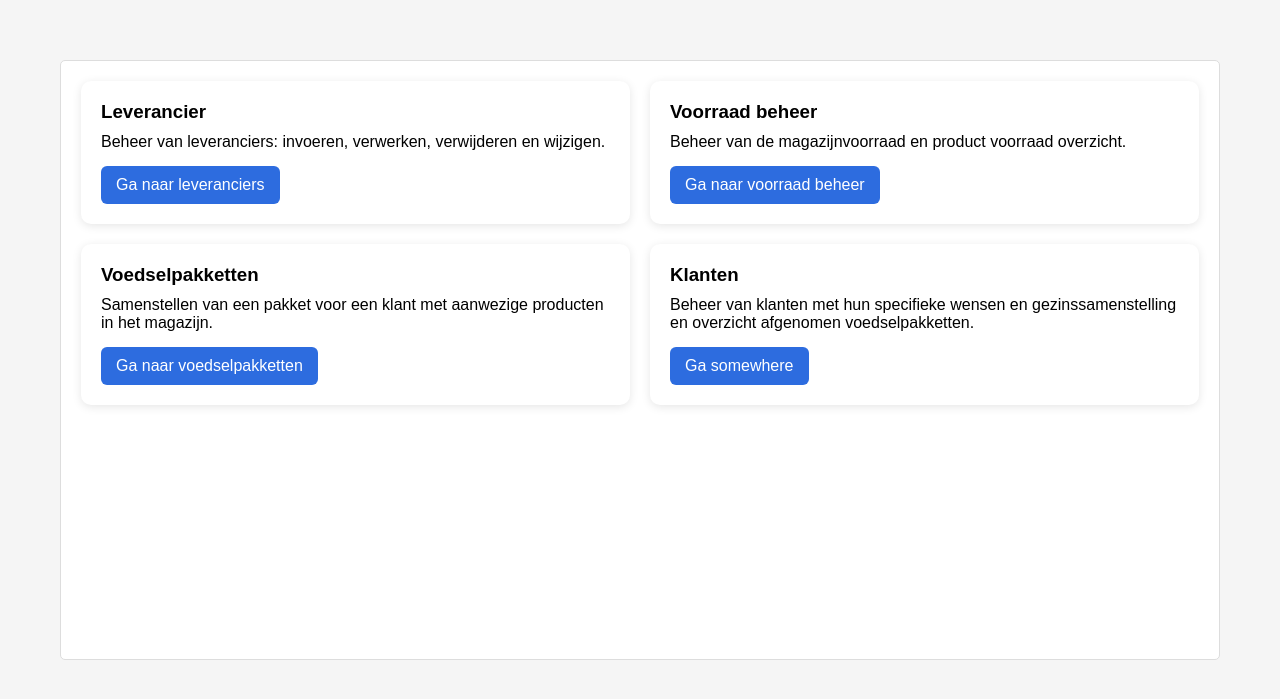
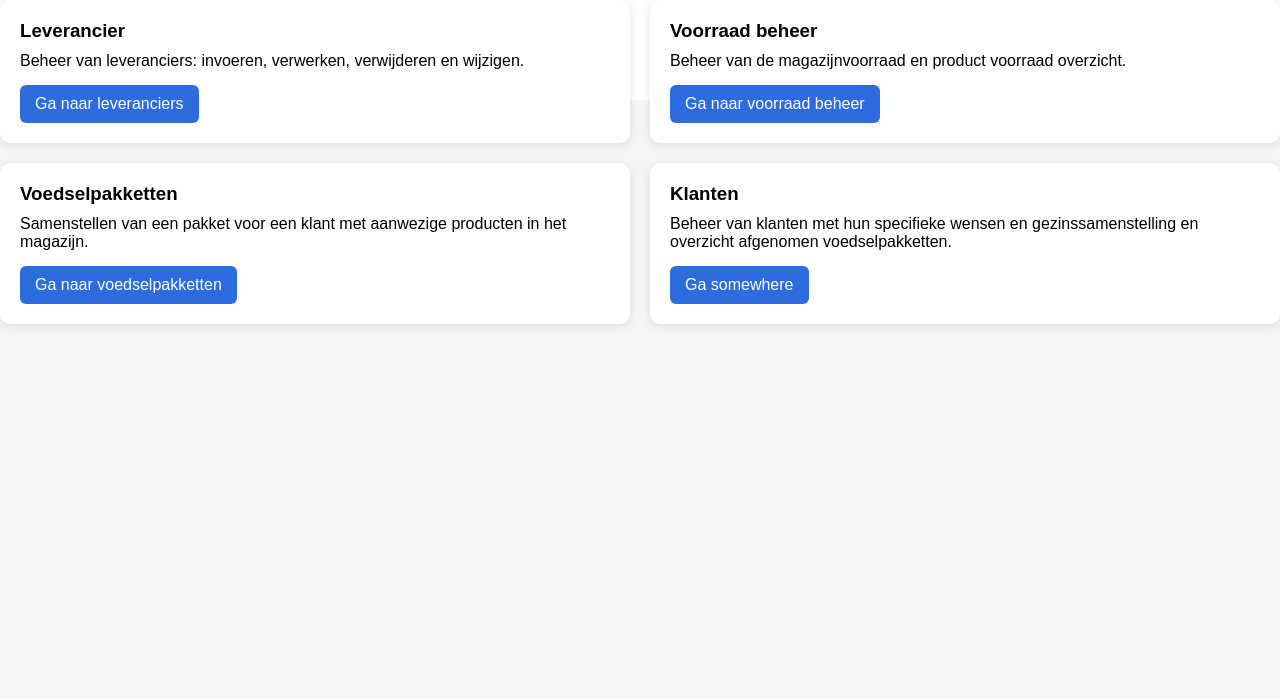
Before and after one commit to Sowato/voedselbank-maaskantje, a PHP site: page /voedselbank-maaskantje/dashboard.html in a window 1280 px wide. Shown: the part 60-759 px from the top of the page. Run offline with PHP 8.4, Linux system fonts and the light colour scheme.

Commit message:
dashboard panel
kaarten verplaatst

```diff
--- a/dashboard.css
+++ b/dashboard.css
@@ -102,19 +102,6 @@ body{
     float:right;
 }
 
-/* Content */
-.content{
-    height:500px;
-    background:whit*{
-    margin:0;
-    padding:0;
-    box-sizing:border-box;
-    font-family:Arial, Helvetica, sans-serif;
-}
-
-body{
-    background:#f5f5f5;
-}
 
 /* NAVBAR */
 
@@ -215,23 +202,18 @@ body{
 
 .content{
     background:#fff;
-    min-height:600px;
-    margin:20px;
-    border:1px solid #ddd;
-}e;
-    margin:20px;
-    border-radius:5px;
+    height: 100px;
+
 }
 
-.content {
-    padding: 20px;
-}
+
 
 /* 2x2 grid */
 .grid {
     display: grid;
     grid-template-columns: repeat(2, 1fr);
     gap: 20px;
+    max-height: 200px;
 }
 
 /* card styling */
```
